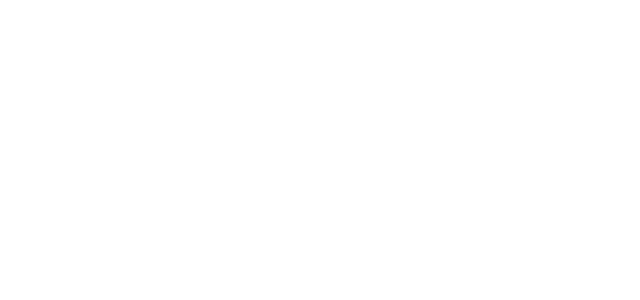
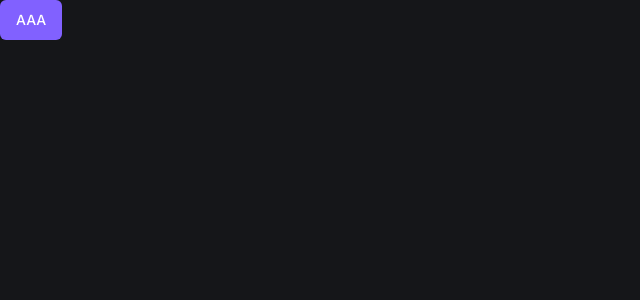
Before and after one commit to lucaslbmp/fsw-barber, a Next.js app: page / in a window 1280 px wide. Shown: the top 300 px of the page, without its empty margins (0-640 px from the left). Built offline with nearby package versions, Linux system fonts and the light colour scheme.

Commit message:
chore: add shadcn theme

```diff
--- a/src/app/globals.css
+++ b/src/app/globals.css
@@ -1,6 +1,33 @@
-@tailwind base;
+/* @tailwind base;
 @tailwind components;
 @tailwind utilities;
+
+.dark {
+  --background: 222.2 84% 4.9%;
+  --foreground: 210 40% 98%;
+  --card: 222.2 84% 4.9%;
+  --card-foreground: 210 40% 98%;
+  --popover: 222.2 84% 4.9%;
+  --popover-foreground: 210 40% 98%;
+  --primary: 210 40% 98%;
+  --primary-foreground: 222.2 47.4% 11.2%;
+  --secondary: 217.2 32.6% 17.5%;
+  --secondary-foreground: 210 40% 98%;
+  --muted: 217.2 32.6% 17.5%;
+  --muted-foreground: 215 20.2% 65.1%;
+  --accent: 217.2 32.6% 17.5%;
+  --accent-foreground: 210 40% 98%;
+  --destructive: 0 62.8% 30.6%;
+  --destructive-foreground: 210 40% 98%;
+  --border: 217.2 32.6% 17.5%;
+  --input: 217.2 32.6% 17.5%;
+  --ring: 212.7 26.8% 83.9%;
+  --chart-1: 220 70% 50%;
+  --chart-2: 160 60% 45%;
+  --chart-3: 30 80% 55%;
+  --chart-4: 280 65% 60%;
+  --chart-5: 340 75% 55%;
+}
 
 @layer base {
   :root {
@@ -31,32 +58,7 @@
     --chart-5: 27 87% 67%;
   }
 
-  .dark {
-    --background: 222.2 84% 4.9%;
-    --foreground: 210 40% 98%;
-    --card: 222.2 84% 4.9%;
-    --card-foreground: 210 40% 98%;
-    --popover: 222.2 84% 4.9%;
-    --popover-foreground: 210 40% 98%;
-    --primary: 210 40% 98%;
-    --primary-foreground: 222.2 47.4% 11.2%;
-    --secondary: 217.2 32.6% 17.5%;
-    --secondary-foreground: 210 40% 98%;
-    --muted: 217.2 32.6% 17.5%;
-    --muted-foreground: 215 20.2% 65.1%;
-    --accent: 217.2 32.6% 17.5%;
-    --accent-foreground: 210 40% 98%;
-    --destructive: 0 62.8% 30.6%;
-    --destructive-foreground: 210 40% 98%;
-    --border: 217.2 32.6% 17.5%;
-    --input: 217.2 32.6% 17.5%;
-    --ring: 212.7 26.8% 83.9%;
-    --chart-1: 220 70% 50%;
-    --chart-2: 160 60% 45%;
-    --chart-3: 30 80% 55%;
-    --chart-4: 280 65% 60%;
-    --chart-5: 340 75% 55%;
-  }
+
 }
 
 @layer base {
@@ -66,4 +68,54 @@
   body {
     @apply bg-background text-foreground;
   }
+} */
+
+@tailwind base;
+@tailwind components;
+@tailwind utilities;
+
+@layer base {
+  .dark {
+    --background: 225 9% 9%;
+    --foreground: 210 40% 98%;
+
+    --card: 228 9% 11%;
+    --card-foreground: 210 40% 98%;
+
+    --popover: 228 9% 11%;
+    --popover-foreground: 210 40% 98%;
+
+    --primary: 252 100% 69%;
+    --primary-foreground: 0 0% 100%;
+
+    --secondary: 228 6% 16%;
+    --secondary-foreground: 210 40% 98%;
+
+    --muted: 228 6% 16%;
+    --muted-foreground: 215 20.2% 65.1%;
+
+    --accent: 228 6% 16%;
+    --accent-foreground: 210 40% 98%;
+
+    --destructive: 0 84% 60%;
+    --destructive-foreground: 210 40% 98%;
+
+    --border: 228 6% 16%;
+    --input: 228 6% 16%;
+    --ring: 212.7 26.8% 83.9%;
+
+    --radius: 0.5rem;
+  }
 }
+
+@layer base {
+  * {
+    @apply border-border antialiased;
+  }
+  html {
+    @apply h-full;
+  }
+  body {
+    @apply h-full bg-background text-foreground;
+  }
+}
--- a/src/app/layout.tsx
+++ b/src/app/layout.tsx
@@ -15,7 +15,7 @@
   children: React.ReactNode;
 }>) {
   return (
-    <html lang="en">
+    <html lang="en" className="dark">
       <body className={inter.className}>{children}</body>
     </html>
   );
--- a/src/app/page.tsx
+++ b/src/app/page.tsx
@@ -1,5 +1,6 @@
 import Image from "next/image"
+import { Button } from "./_components/ui/button"
 
 export default function Home() {
-  return <main className="mb-5 bg-red-400 text-red-500"></main>
+  return <main className="mb-5"><Button>AAA</Button></main>
 }
```
